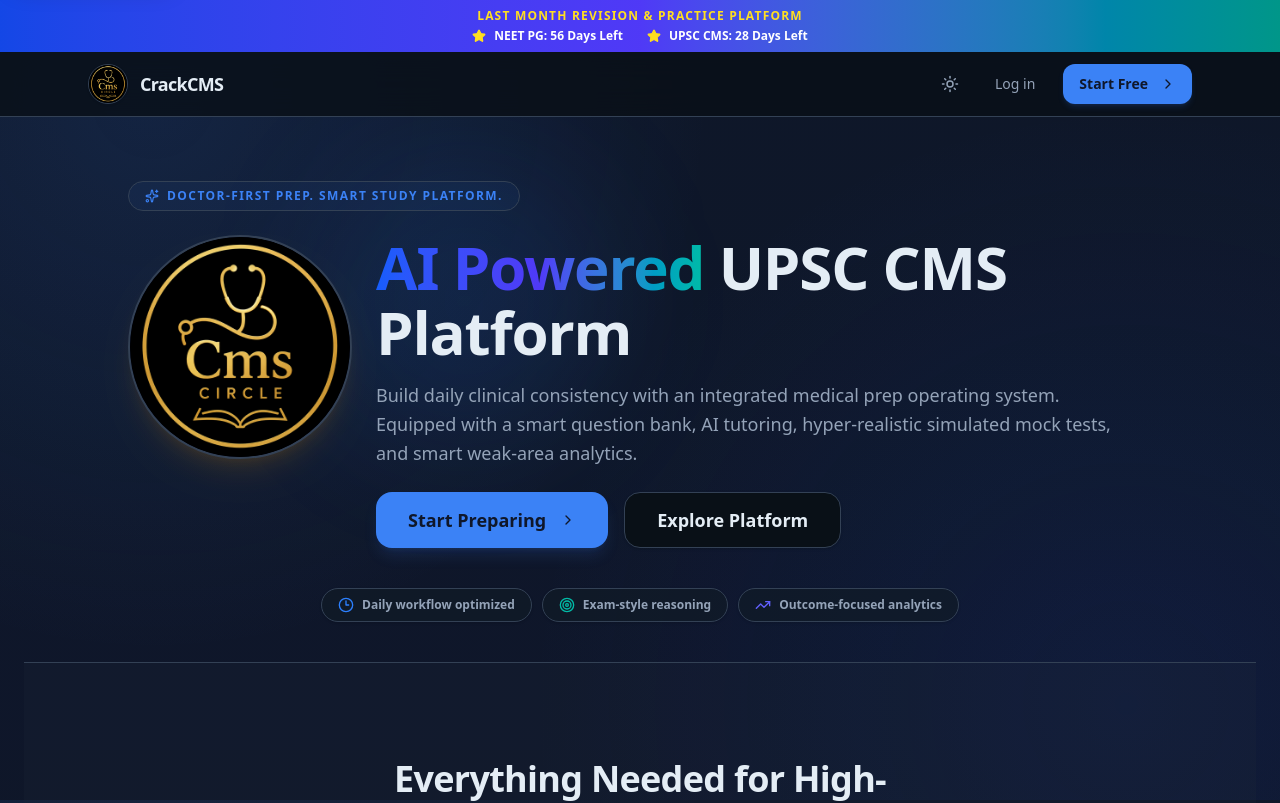
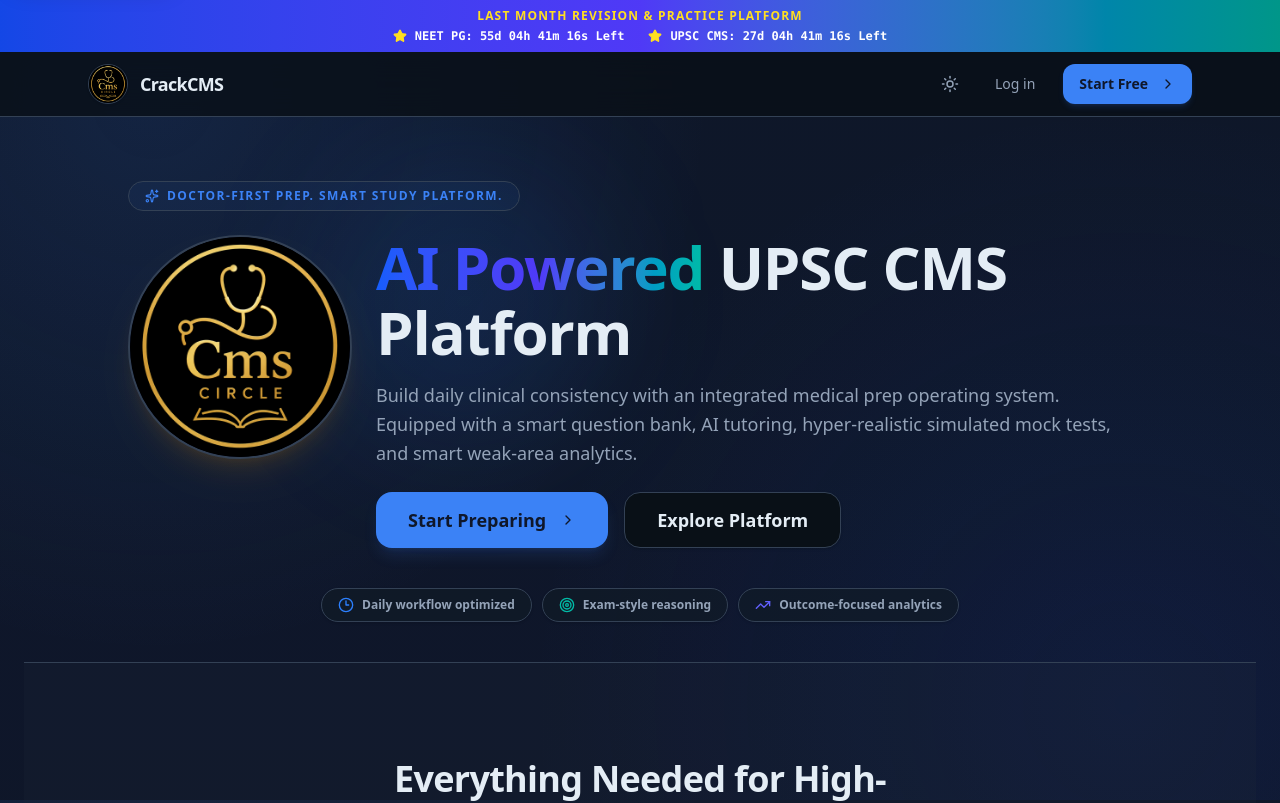
Before and after one commit to Divyanshu1Dubey/Crack_Me_AI, a Next.js app in the folder frontend/: page / in a window 1280 px wide. Shown: the top 803 px of the page. Built offline with nearby package versions, Linux system fonts and the light colour scheme; no server answers.

Commit message:
Add live backward countdown timer for exams

```diff
--- a/frontend/src/app/page.tsx
+++ b/frontend/src/app/page.tsx
@@ -38,6 +38,7 @@
 import { Card, CardContent } from '@/components/ui/card';
 import { Badge } from '@/components/ui/badge';
 import { siteName } from '@/lib/seo';
+import ExamCountdown from '@/components/ExamCountdown';
 
 const ThemeToggle = dynamic(() => import('@/components/ThemeToggle'), {
   ssr: false,
@@ -294,21 +295,7 @@
         }}
       />
       {/* Exam Countdown Banner */}
-      <div className="bg-gradient-to-r from-blue-700 via-indigo-600 to-teal-600 text-white py-2 px-4 shadow-md flex flex-col items-center justify-center space-y-1">
-        <div className="text-xs font-extrabold uppercase tracking-widest text-yellow-300">
-          Last Month Revision & Practice Platform
-        </div>
-        <div className="text-xs font-semibold flex flex-wrap justify-center items-center gap-x-6 gap-y-1">
-          <div className="flex items-center gap-2">
-            <Star className="w-3.5 h-3.5 text-yellow-300 fill-yellow-300" />
-            <span>NEET PG: {Math.max(0, Math.ceil((new Date('2026-08-30').getTime() - new Date().getTime()) / (1000 * 3600 * 24)))} Days Left</span>
-          </div>
-          <div className="flex items-center gap-2">
-            <Star className="w-3.5 h-3.5 text-yellow-300 fill-yellow-300" />
-            <span>UPSC CMS: {Math.max(0, Math.ceil((new Date('2026-08-02').getTime() - new Date().getTime()) / (1000 * 3600 * 24)))} Days Left</span>
-          </div>
-        </div>
-      </div>
+      <ExamCountdown />
 
       {/* Navbar */}
       <nav className="sticky top-0 z-50 border-b border-border/60 bg-background/80 backdrop-blur-xl transition-all">
--- /dev/null
+++ b/frontend/src/components/ExamCountdown.tsx
@@ -0,0 +1,60 @@
+'use client';
+
+import { useState, useEffect } from 'react';
+import { Star } from 'lucide-react';
+
+export default function ExamCountdown() {
+  const [now, setNow] = useState(0);
+  const [mounted, setMounted] = useState(false);
+
+  useEffect(() => {
+    setNow(new Date().getTime());
+    setMounted(true);
+    const interval = setInterval(() => {
+      setNow(new Date().getTime());
+    }, 1000);
+    return () => clearInterval(interval);
+  }, []);
+
+  const getRemaining = (targetDate: string) => {
+    const distance = new Date(targetDate).getTime() - now;
+    if (distance < 0) return '0d 0h 0m 0s';
+
+    const d = Math.floor(distance / (1000 * 60 * 60 * 24));
+    const h = Math.floor((distance % (1000 * 60 * 60 * 24)) / (1000 * 60 * 60));
+    const m = Math.floor((distance % (1000 * 60 * 60)) / (1000 * 60));
+    const s = Math.floor((distance % (1000 * 60)) / 1000);
+
+    return `${d}d ${h.toString().padStart(2, '0')}h ${m.toString().padStart(2, '0')}m ${s.toString().padStart(2, '0')}s`;
+  };
+
+  if (!mounted) {
+    return (
+      <div className="bg-gradient-to-r from-blue-700 via-indigo-600 to-teal-600 text-white py-2 px-4 shadow-md flex flex-col items-center justify-center space-y-1">
+        <div className="text-xs font-extrabold uppercase tracking-widest text-yellow-300">
+          Last Month Revision & Practice Platform
+        </div>
+        <div className="text-xs font-semibold flex flex-wrap justify-center items-center gap-x-6 gap-y-1 h-5">
+        </div>
+      </div>
+    );
+  }
+
+  return (
+    <div className="bg-gradient-to-r from-blue-700 via-indigo-600 to-teal-600 text-white py-2 px-4 shadow-md flex flex-col items-center justify-center space-y-1">
+      <div className="text-xs font-extrabold uppercase tracking-widest text-yellow-300">
+        Last Month Revision & Practice Platform
+      </div>
+      <div className="text-xs font-semibold flex flex-wrap justify-center items-center gap-x-6 gap-y-1 font-mono">
+        <div className="flex items-center gap-2">
+          <Star className="w-3.5 h-3.5 text-yellow-300 fill-yellow-300" />
+          <span>NEET PG: {getRemaining('2026-08-30T00:00:00Z')} Left</span>
+        </div>
+        <div className="flex items-center gap-2">
+          <Star className="w-3.5 h-3.5 text-yellow-300 fill-yellow-300" />
+          <span>UPSC CMS: {getRemaining('2026-08-02T00:00:00Z')} Left</span>
+        </div>
+      </div>
+    </div>
+  );
+}
```
